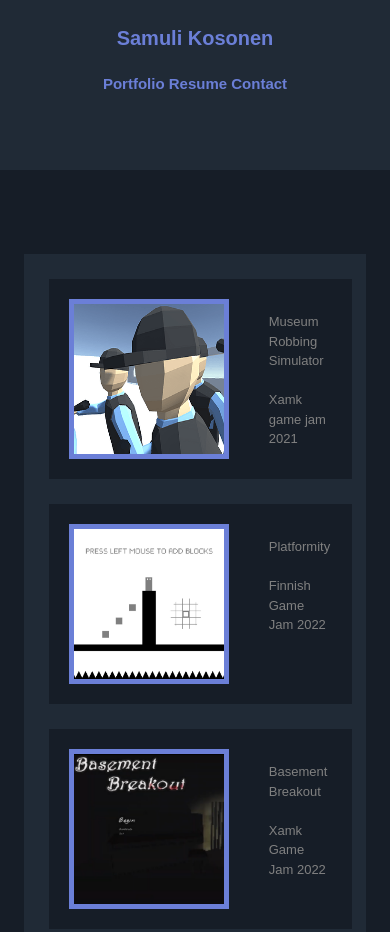
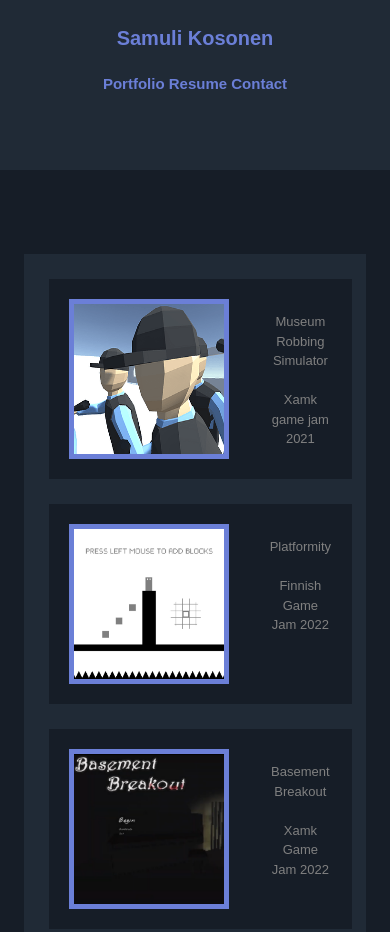
Before and after one commit to Sampakk/Portfolio, a plain HTML site: page portfolio.html in a window 390 px wide. Shown: the top 932 px of the page. Drawn offline with Linux system fonts and the light colour scheme; a small style sheet from the web is missing.

Commit message:
portfolio fix

```diff
--- a/CSS/styles.css
+++ b/CSS/styles.css
@@ -400,13 +400,16 @@ a:hover{
     }
     #contentBoxWrapper {
         width: 75%;
-        height: 80%;
+        height: 75%;
         top: 10%;
         margin: 0 auto;
         position: relative;
         background: #202a36;
         color: grey;
         font-size: small;
+        text-align: center;
+        overflow-x: hidden;
+        overflow-y: auto;
         padding: 25px;
     }
     #me{
@@ -421,7 +424,6 @@ a:hover{
         background-color: #161d27;
         padding: 20px;
         float: left;
-        margin-right: 25px;
         margin-bottom: 25px;
     }
     #gamePic{
@@ -439,7 +441,7 @@ a:hover{
         background-color: #161d27;
         padding: 20px;
         float: left;
-        margin-right: 25px;
+
         position: relative;
         margin-bottom: 25px;
     }
@@ -449,7 +451,6 @@ a:hover{
         background-color: #161d27;
         padding: 20px;
         float: left;
-        margin-right: 25px;
         position: relative;
         margin-bottom: 25px;
     }
```
